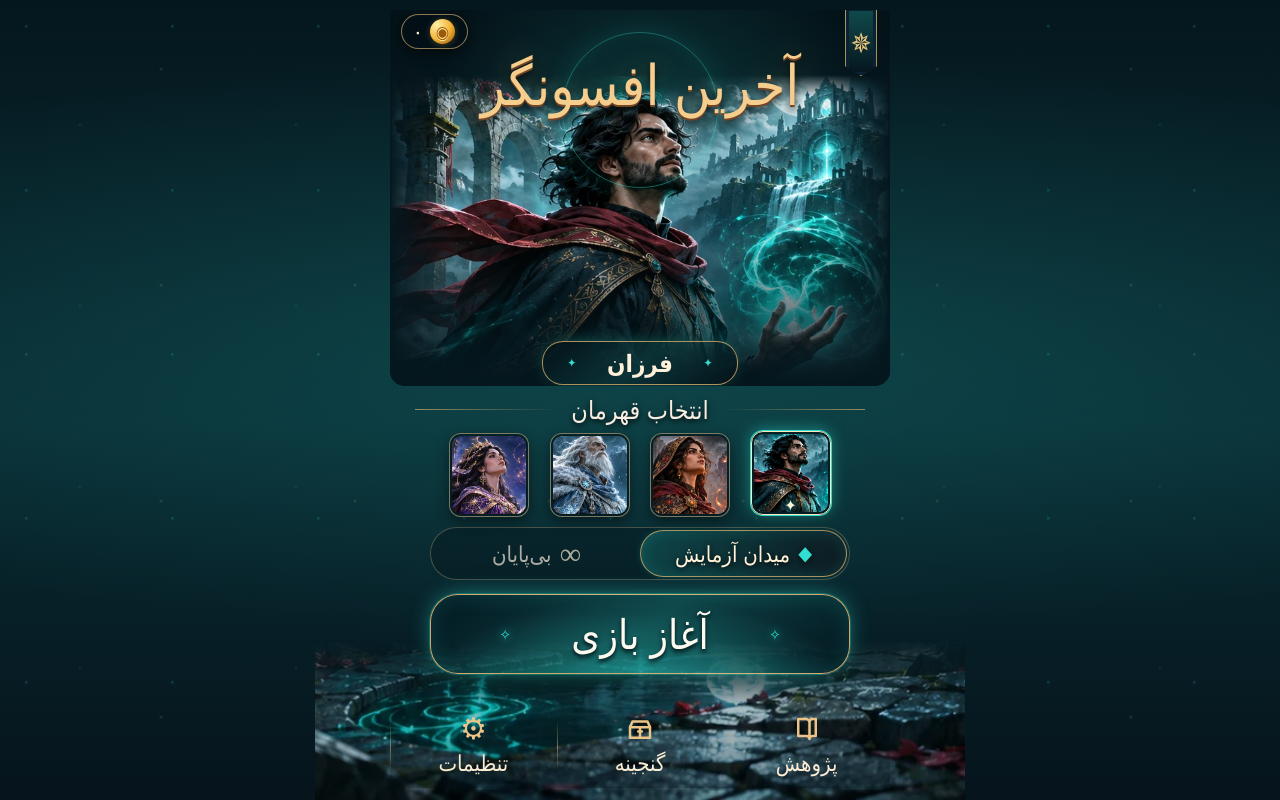
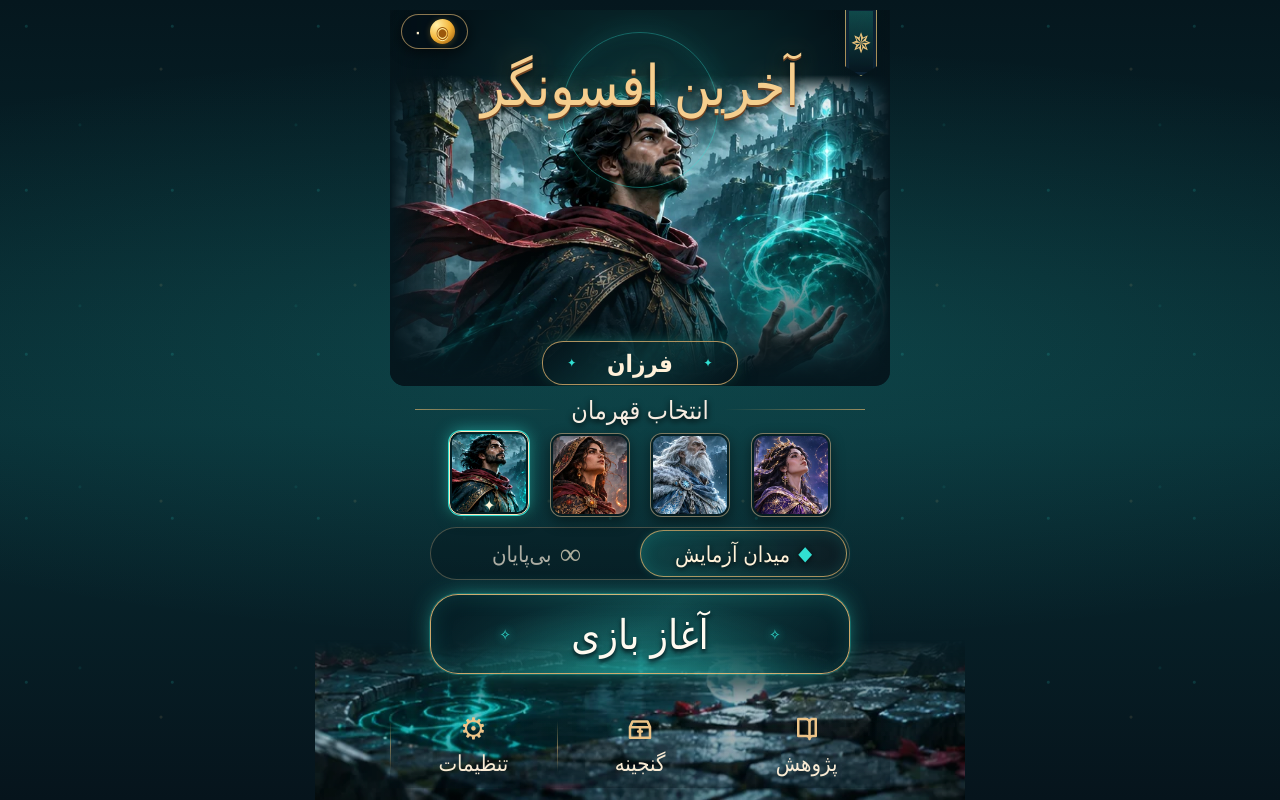
Before and after one commit to aliinreallife/the-mage, a React (Vite) app: page / in a window 1280 px wide. Built offline with nearby package versions, Linux system fonts and the light colour scheme; a web font is replaced by a local one.

Commit message:
style(menu): align portrait order with approved four-hero layout

```diff
--- a/src/index.css
+++ b/src/index.css
@@ -1080,6 +1080,9 @@ body {
 .cinematic-menu-hero-options {
   max-width: 390px;
   gap: clamp(9px, 2.6vw, 16px);
+  /* Portrait slots follow the chosen concept: Farzan left, Tishtar right.
+     Each button keeps its own Persian accessible label. */
+  direction: ltr;
 }
 .cinematic-menu-hero-choice {
   flex-basis: 80px;
```
